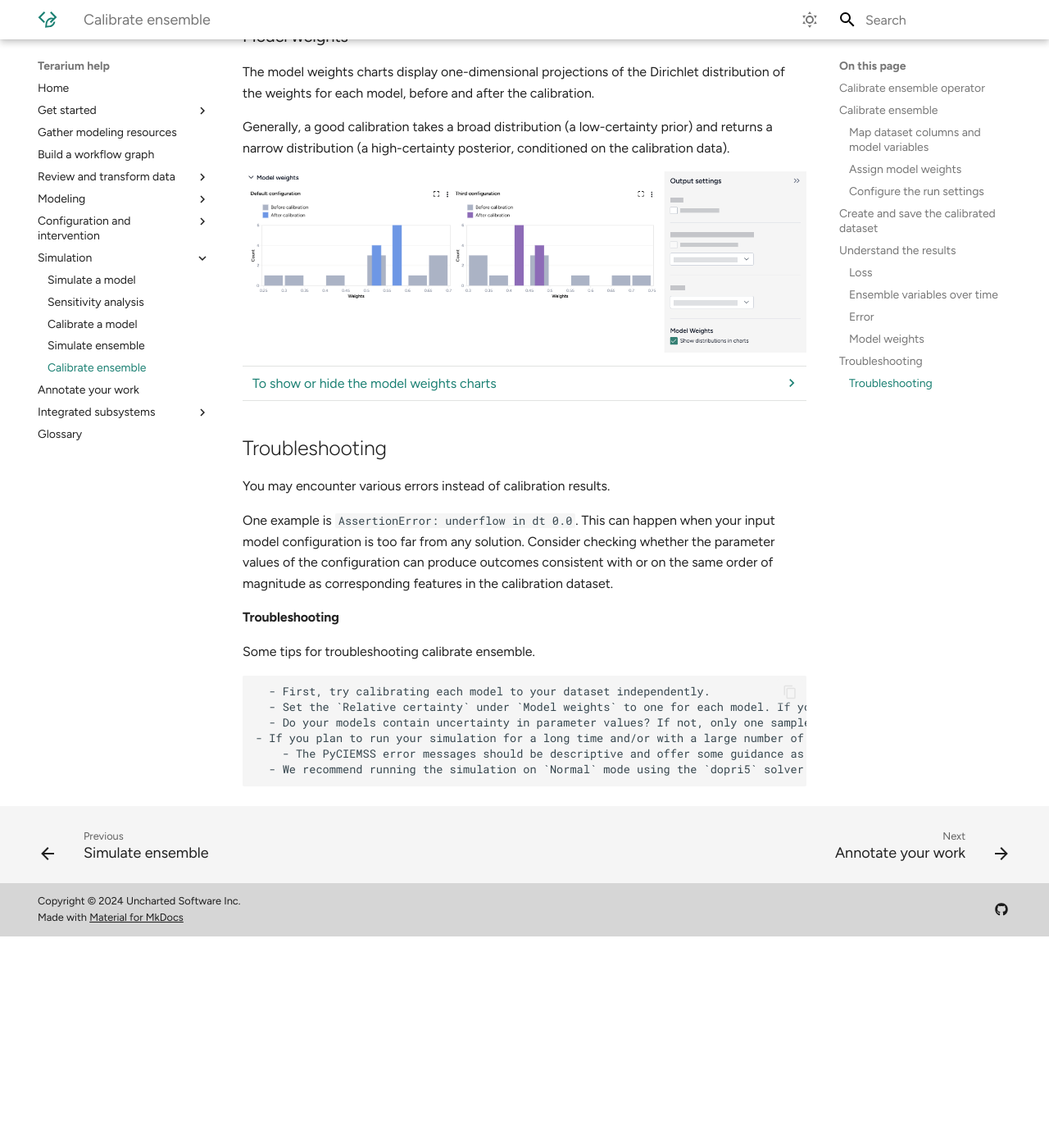
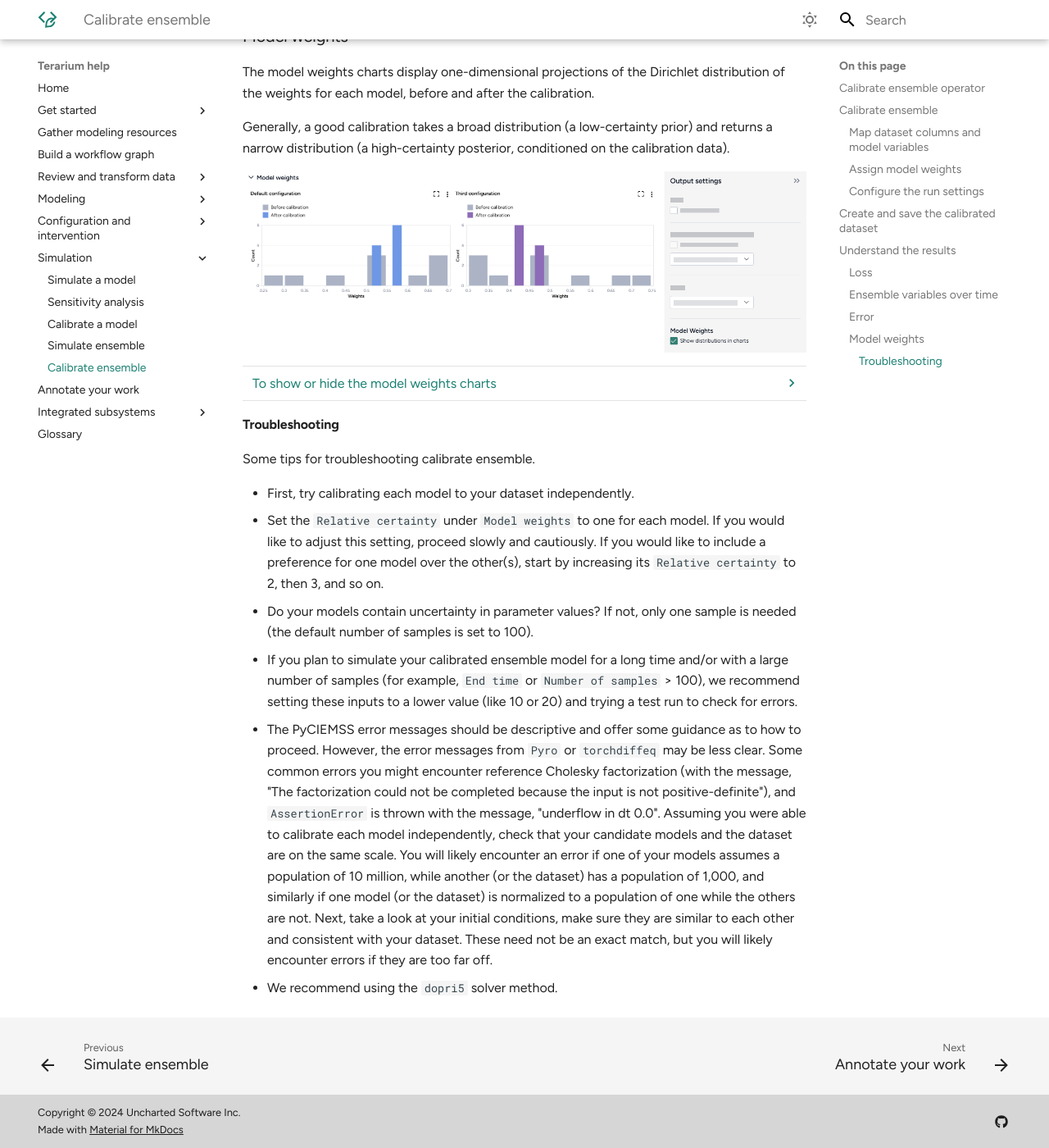
Before and after one commit to DARPA-ASKEM/terarium-docs, an MkDocs documentation site: the page built from docs/simulation/calibrate-ensemble.md, in a window 1280 px wide and 1400 px high, scrolled down 7838 px. Shown: the whole window at 82% size. Built offline with MkDocs 1.6.1 and Material for MkDocs 9.7.7, drawn with Linux system fonts in a browser that asks for light colours; plug-ins that fetch from the network failed and are left out; before the commit the page ends 8980 px from its top, so only the background shows below that.

Commit message:
Update calibrate-ensemble.md

```diff
--- a/docs/simulation/calibrate-ensemble.md
+++ b/docs/simulation/calibrate-ensemble.md
@@ -315,19 +315,13 @@ Generally, a good calibration takes a broad distribution (a low-certainty prior)
 
     - Select or clear **Show distributions in charts**.
 
-## Troubleshooting
-
-You may encounter various errors instead of calibration results.
-
-One example is `AssertionError: underflow in dt 0.0`. This can happen when your input model configuration is too far from any solution. Consider checking whether the parameter values of the configuration can produce outcomes consistent with or on the same order of magnitude as corresponding features in the calibration dataset.
-
 #### Troubleshooting
 
 Some tips for troubleshooting calibrate ensemble.
 
-	  - First, try calibrating each model to your dataset independently.
-	  - Set the `Relative certainty` under `Model weights` to one for each model. If you would like to adjust this setting, proceed slowly and cautiously. If you would like to include a preference for one model over the other(s), start by increasing its `Relative certainty` to 2, then 3, and so on.
-	  - Do your models contain uncertainty in parameter values? If not, only one sample is needed (the default number of samples is set to 100).
-    - If you plan to run your simulation for a long time and/or with a large number of samples (for example, `End time` or `Number of samples` > 100), we recommend setting these inputs to a lower value (like 10 or 20) and trying a test run to check for errors.
-		- The PyCIEMSS error messages should be descriptive and offer some guidance as to how to proceed. However, the error messages from `Pyro` or `torchdiffeq` may be less clear. Some common errors you might encounter reference Cholesky factorization (with the message, "The factorization could not be completed because the input is not positive-definite"), and `AssertionError` is thrown with the message, "underflow in dt 0.0". Assuming you were able to calibrate each model independently, check that your candidate models and the dataset are on the same scale. You will likely encounter an error if one of your models assumes a population of 10 million, while another (or the dataset) has a population of 1,000, and similarly if one model (or the dataset) is normalized to a population of one while the others are not. Next, take a look at your initial conditions, make sure they are similar to each other and consistent with your dataset. These need not be an exact match, but you will likely encounter errors if they are too far off.
-	  - We recommend running the simulation on `Normal` mode using the `dopri5` solver method.
+ - First, try calibrating each model to your dataset independently.
+ - Set the `Relative certainty` under `Model weights` to one for each model. If you would like to adjust this setting, proceed slowly and cautiously. If you would like to include a preference for one model over the other(s), start by increasing its `Relative certainty` to 2, then 3, and so on.
+ - Do your models contain uncertainty in parameter values? If not, only one sample is needed (the default number of samples is set to 100).
+ - If you plan to simulate your calibrated ensemble model for a long time and/or with a large number of samples (for example, `End time` or `Number of samples` > 100), we recommend setting these inputs to a lower value (like 10 or 20) and trying a test run to check for errors.
+ - The PyCIEMSS error messages should be descriptive and offer some guidance as to how to proceed. However, the error messages from `Pyro` or `torchdiffeq` may be less clear. Some common errors you might encounter reference Cholesky factorization (with the message, "The factorization could not be completed because the input is not positive-definite"), and `AssertionError` is thrown with the message, "underflow in dt 0.0". Assuming you were able to calibrate each model independently, check that your candidate models and the dataset are on the same scale. You will likely encounter an error if one of your models assumes a population of 10 million, while another (or the dataset) has a population of 1,000, and similarly if one model (or the dataset) is normalized to a population of one while the others are not. Next, take a look at your initial conditions, make sure they are similar to each other and consistent with your dataset. These need not be an exact match, but you will likely encounter errors if they are too far off.
+ - We recommend using the `dopri5` solver method.
```
